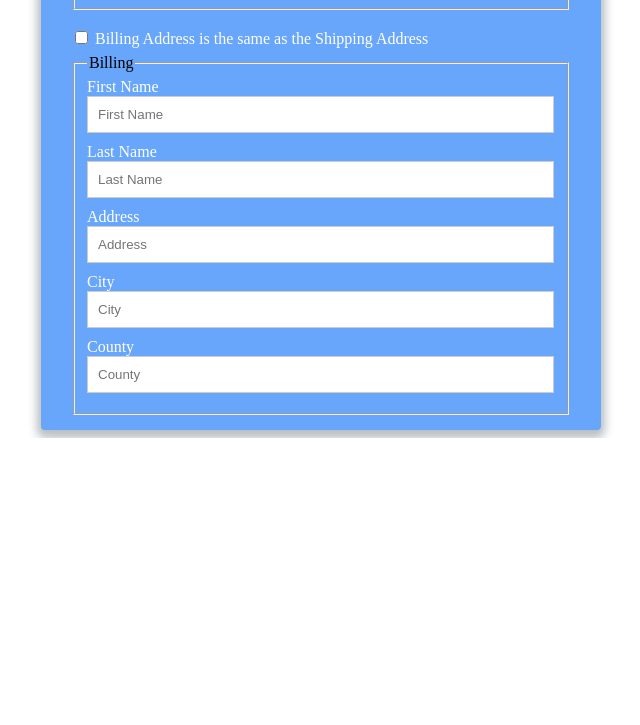
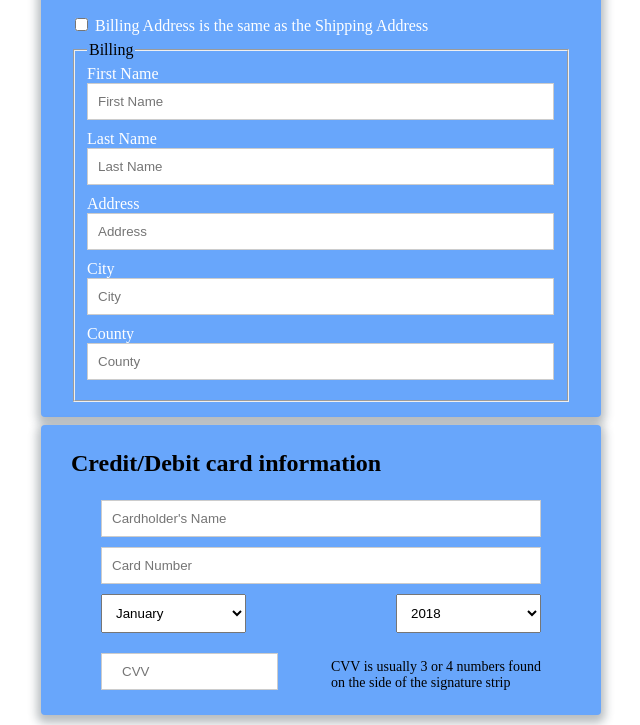
Before and after one commit to georgesunil81/HTML5Forms, a plain HTML site: page ShippingAndBilling/index.html in a window 1280 px wide. Shown: the part 443-1168 px from the top of the page, without its empty margins (319-959 px from the left). Before the commit the page ends 881 px from the top, so only its background shows below. Drawn offline with Linux system fonts and the light colour scheme.

Commit message:
Add Credit card collection form and CSS

```diff
--- a/ShippingAndBilling/index.html
+++ b/ShippingAndBilling/index.html
@@ -8,7 +8,7 @@
 
 <body>
     <form>
-        <h1>Shipping and Billing Address</h1>
+        <h2>Shipping and Billing Address</h2>
         <section class="shipping-address">
             <fieldset>
                 <legend>Shipping</legend>
@@ -25,8 +25,8 @@
             </fieldset>
         </section>
         <br>
-       	<input id="billing-address-same" type="checkbox">
-       	<label for="billing-address-same">Billing Address is the same as the Shipping Address</label>
+        <input id="billing-address-same" type="checkbox">
+        <label for="billing-address-same">Billing Address is the same as the Shipping Address</label>
         <section class="billing-address">
             <fieldset>
                 <legend>Billing</legend>
@@ -43,6 +43,59 @@
             </fieldset>
         </section>
     </form>
+    <form class="credit-card">
+        <h2>Credit/Debit card information</h2>
+    	<div class="credit-card-form-body">
+ 			<input id="cardholder-name" type="text" placeholder="Cardholder's Name">
+            <input id="card-number" type="text" placeholder="Card Number" maxlength="19">
+            <div class="date-field">
+                <div class="month">
+                    <select id="month">
+                        <option value="january">January</option>
+                        <option value="february">February</option>
+                        <option value="march">March</option>
+                        <option value="april">April</option>
+                        <option value="may">May</option>
+                        <option value="june">June</option>
+                        <option value="july">July</option>
+                        <option value="august">August</option>
+                        <option value="september">September</option>
+                        <option value="october">October</option>
+                        <option value="november">November</option>
+                        <option value="december">December</option>
+                    </select>
+                </div>
+                <div class="year">
+                    <select id="year">
+                        <option value="2018">2018</option>
+                        <option value="2019">2019</option>
+                        <option value="2020">2020</option>
+                        <option value="2021">2021</option>
+                        <option value="2022">2022</option>
+                        <option value="2023">2023</option>
+                        <option value="2024">2024</option>
+                        <option value="2025">2025</option>
+                        <option value="2026">2026</option>
+                        <option value="2027">2027</option>
+                        <option value="2028">2028</option>
+                        <option value="2029">2029</option>
+                        <option value="2030">2030</option>
+                        <option value="2031">2031</option>
+                        <option value="2032">2032</option>
+                    </select>
+                </div>
+            </div>
+            <div class="card-verification">
+                <div class="cvv-input">
+                    <input type="text" placeholder="CVV" maxlength="3">
+                </div>
+                <div class="cvv-details">
+                    <p>CVV is usually 3 or 4 numbers found
+                    <br> on the side of the signature strip</p>
+                </div>
+            </div>
+        </div>
+    </form>
 </body>
 
 </html>
--- a/ShippingAndBilling/shipping_billing.css
+++ b/ShippingAndBilling/shipping_billing.css
@@ -40,3 +40,41 @@ input[type=checkbox] {
     display: inline;
     width: auto;
 }
+
+.credit-card-form-body {
+    height: 180px;
+    padding: 3px 30px 20px;
+}
+
+.month select,
+.year select {
+    width: 145px;
+    margin-bottom: 20px;
+    padding: 10px;
+}
+
+.month select {
+    float: left;
+}
+
+.year select {
+    float: right;
+}
+
+.cvv-input input {
+    float: left;
+    width: 145px;
+    padding-left: 20px;
+}
+
+.cvv-details {
+    font-size: 14px;
+    font-weight: 300;
+    line-height: 16px;
+    float: right;
+    margin-bottom: 20px;
+}
+
+.cvv-details p {
+    margin-top: 6px;
+}
```
Lines whose indentation alone changed are shown as unchanged.
